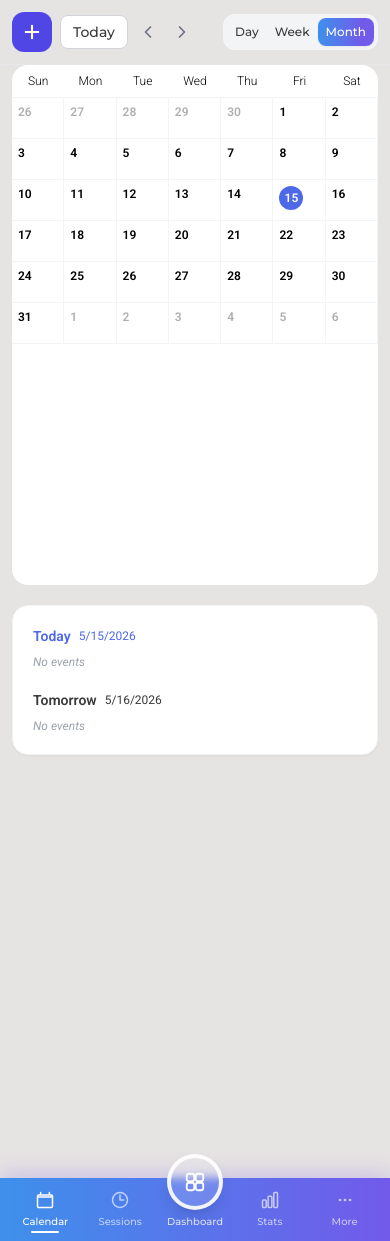
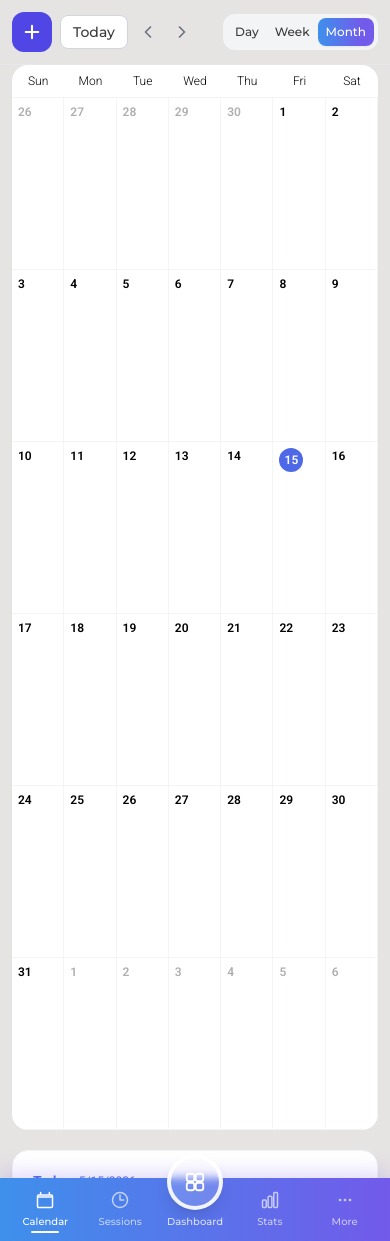
Before and after one commit to Dyutiman-shiv/Agile-web-dev-project, a Flask app: page /calendar in a window 390 px wide. Run offline with Flask 3, Linux system fonts and the light colour scheme; a user stored in the database is signed in; tables that the repository leaves empty hold one stand-in row (values such as "Sample post"); grey boxes marked "Sample" are stand-in pictures; data that the repository does not hold is empty; some libraries are stand-ins or nearby versions.

Commit message:
Adjust mobile calendar month height

```diff
--- a/Frontend/templates/calendar.html
+++ b/Frontend/templates/calendar.html
@@ -79,12 +79,12 @@
 
         <!-- Calendar grid container -->
         <div id="calendar-container"
-            class="bg-white rounded-2xl lg:rounded-[30px] overflow-auto min-h-[520px] lg:flex-1 lg:min-h-0 mx-3 sm:mx-6 lg:ml-0 lg:mr-[20px] mb-[20px]">
+            class="shrink-0 bg-white rounded-2xl lg:rounded-[30px] overflow-hidden h-[calc(100dvh-11rem)] sm:h-[calc(100dvh-12rem)] lg:h-auto lg:flex-1 lg:min-h-0 lg:overflow-auto mx-3 sm:mx-6 lg:ml-0 lg:mr-[20px] mb-[20px]">
             <!-- Rendered by JS -->
         </div>
         <!-- Mobile / Tablet Agenda: Today & Tomorrow -->
         <div id="mobile-agenda-panel"
-            class="lg:hidden bg-white rounded-2xl mx-3 sm:mx-6 mb-22 p-5 shadow-sm border border-gray-100">
+            class="lg:hidden bg-white rounded-2xl mx-3 sm:mx-6 mb-23 p-5 shadow-sm border border-gray-100">
             <!-- Rendered by JS -->
         </div>
     </div>
@@ -92,7 +92,8 @@
 
 <!-- Event create/edit modal -->
 <div id="event-modal" class="hidden fixed inset-0 z-50 flex items-center justify-center bg-black/50 backdrop-blur-sm">
-    <div class="bg-white rounded-2xl shadow-2xl w-full max-w-sm sm:max-w-md mx-4 p-4 sm:p-6 animate-slide-up max-h-[85vh] overflow-y-auto">
+    <div
+        class="bg-white rounded-2xl shadow-2xl w-full max-w-sm sm:max-w-md mx-4 p-4 sm:p-6 animate-slide-up max-h-[85vh] overflow-y-auto">
         <div class="flex items-center justify-between mb-4">
             <h3 id="event-modal-title" class="text-base sm:text-lg font-bold text-gray-800">New Event</h3>
         </div>
@@ -252,7 +253,8 @@
 <!-- Event Summary Popup -->
 <div id="event-summary-modal"
     class="hidden fixed inset-0 z-50 flex items-center justify-center bg-black/50 backdrop-blur-sm">
-    <div class="bg-white rounded-2xl shadow-2xl w-full max-w-xs sm:max-w-sm mx-4 p-6 animate-slide-up max-h-[80vh] overflow-y-auto">
+    <div
+        class="bg-white rounded-2xl shadow-2xl w-full max-w-xs sm:max-w-sm mx-4 p-6 animate-slide-up max-h-[80vh] overflow-y-auto">
         <div class="flex items-start justify-between mb-4">
             <div class="flex items-center gap-2">
                 <div id="summary-color-dot" class="w-3 h-3 rounded-full"></div>
```
Also changed, not shown: Frontend/templates/scores.html (+6 -7 lines).
